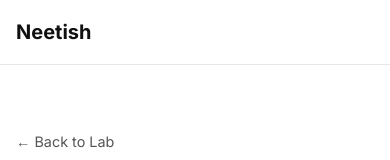
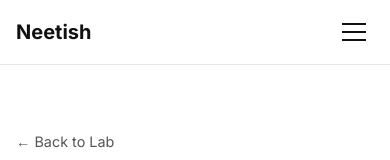
Before and after one commit to neetishtewari/neetishai, a Next.js app: page /product-lab/1 in a window 390 px wide. Shown: the top 160 px of the page. Built offline with nearby package versions, Linux system fonts and the light colour scheme.

Commit message:
Fix: Mobile Hamburger Menu

```diff
--- a/components/Header.module.css
+++ b/components/Header.module.css
@@ -51,9 +51,108 @@
     opacity: 1;
 }
 
+/* Mobile Menu Implementation */
+.mobileMenuBtn {
+    display: none;
+    background: none;
+    border: none;
+    cursor: pointer;
+    padding: 0.5rem;
+    z-index: 102;
+    /* Above overlay */
+}
+
+.hamburger {
+    display: block;
+    width: 24px;
+    height: 2px;
+    background: var(--foreground);
+    position: relative;
+    transition: all 0.3s ease;
+}
+
+.hamburger::before,
+.hamburger::after {
+    content: '';
+    position: absolute;
+    width: 24px;
+    height: 2px;
+    background: var(--foreground);
+    transition: all 0.3s ease;
+    left: 0;
+}
+
+.hamburger::before {
+    top: -8px;
+}
+
+.hamburger::after {
+    top: 8px;
+}
+
+/* Hamburger Animation */
+.hamburger.active {
+    background: transparent;
+}
+
+.hamburger.active::before {
+    transform: rotate(45deg);
+    top: 0;
+}
+
+.hamburger.active::after {
+    transform: rotate(-45deg);
+    top: 0;
+}
+
+.mobileNav {
+    position: fixed;
+    top: 0;
+    left: 0;
+    width: 100vw;
+    height: 100vh;
+    background: var(--background);
+    display: flex;
+    justify-content: center;
+    align-items: center;
+    z-index: 101;
+    transform: translateX(100%);
+    transition: transform 0.3s ease-in-out;
+}
+
+.mobileNav.open {
+    transform: translateX(0);
+}
+
+.mobileLinks {
+    display: flex;
+    flex-direction: column;
+    align-items: center;
+    gap: var(--spacing-md);
+}
+
+.mobileLink {
+    font-size: 1.5rem;
+    font-weight: 600;
+    color: var(--foreground);
+}
+
+.mobileCta {
+    margin-top: var(--spacing-sm);
+    background-color: var(--foreground);
+    color: var(--background);
+    padding: 0.75rem 2rem;
+    border-radius: var(--radius-md);
+    font-size: 1.1rem;
+    font-weight: 500;
+}
+
 @media (max-width: 768px) {
     .nav {
         display: none;
-        /* Mobile menu implementation deferred */
+    }
+
+    .mobileMenuBtn {
+        display: block;
     }
 }
--- a/components/Header.tsx
+++ b/components/Header.tsx
@@ -1,19 +1,45 @@
+'use client';
+
+import { useState } from 'react';
 import Link from 'next/link';
 import styles from './Header.module.css';
 
 export default function Header() {
+    const [isMenuOpen, setIsMenuOpen] = useState(false);
+
+    const toggleMenu = () => {
+        setIsMenuOpen(!isMenuOpen);
+    };
+
     return (
         <header className={styles.header}>
             <div className={`container ${styles.container}`}>
                 <Link href="/" className={styles.logo}>
                     Neetish
                 </Link>
+
+                {/* Desktop Nav */}
                 <nav className={styles.nav}>
                     <Link href="/interests" className={styles.link}>Interests</Link>
                     <Link href="/product-lab" className={styles.link}>Product Lab</Link>
                     <Link href="/thought-journal" className={styles.link}>Thought Journal</Link>
                     <a href="https://calendly.com/neetish-tewari/30min" target="_blank" rel="noopener noreferrer" className={styles.cta}>Let&#39;s Talk</a>
                 </nav>
+
+                {/* Mobile Menu Button */}
+                <button className={styles.mobileMenuBtn} onClick={toggleMenu} aria-label="Toggle menu">
+                    <span className={`${styles.hamburger} ${isMenuOpen ? styles.active : ''}`}></span>
+                </button>
+
+                {/* Mobile Nav Overlay */}
+                <div className={`${styles.mobileNav} ${isMenuOpen ? styles.open : ''}`}>
+                    <nav className={styles.mobileLinks}>
+                        <Link href="/interests" className={styles.mobileLink} onClick={toggleMenu}>Interests</Link>
+                        <Link href="/product-lab" className={styles.mobileLink} onClick={toggleMenu}>Product Lab</Link>
+                        <Link href="/thought-journal" className={styles.mobileLink} onClick={toggleMenu}>Thought Journal</Link>
+                        <a href="https://calendly.com/neetish-tewari/30min" target="_blank" rel="noopener noreferrer" className={styles.mobileCta} onClick={toggleMenu}>Let&#39;s Talk</a>
+                    </nav>
+                </div>
             </div>
         </header>
     );
```
